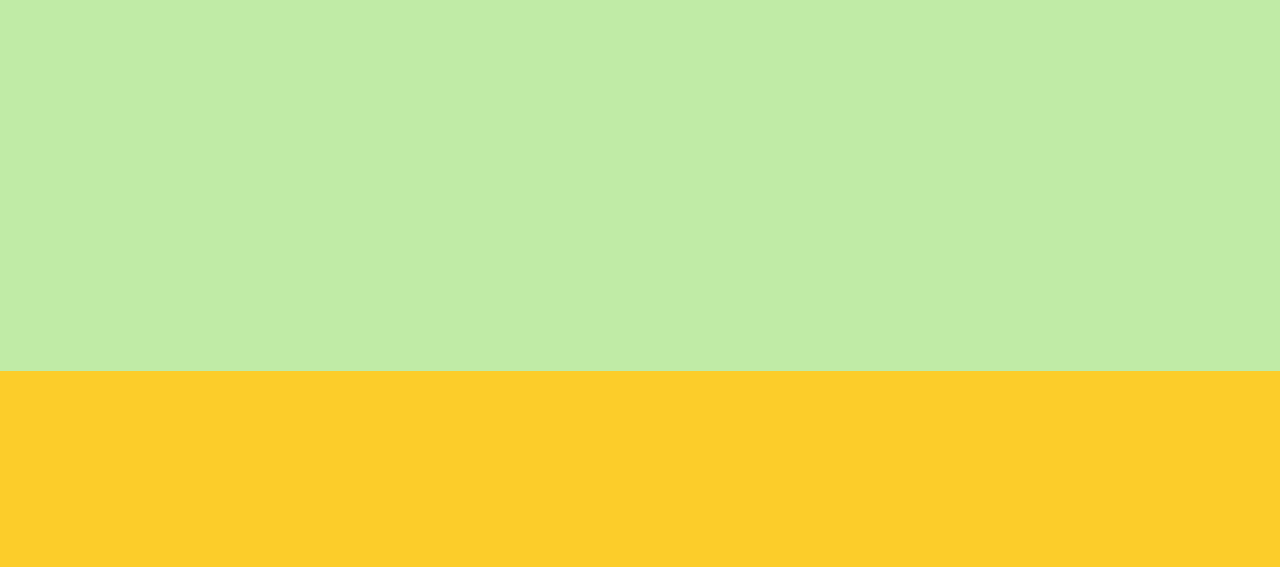
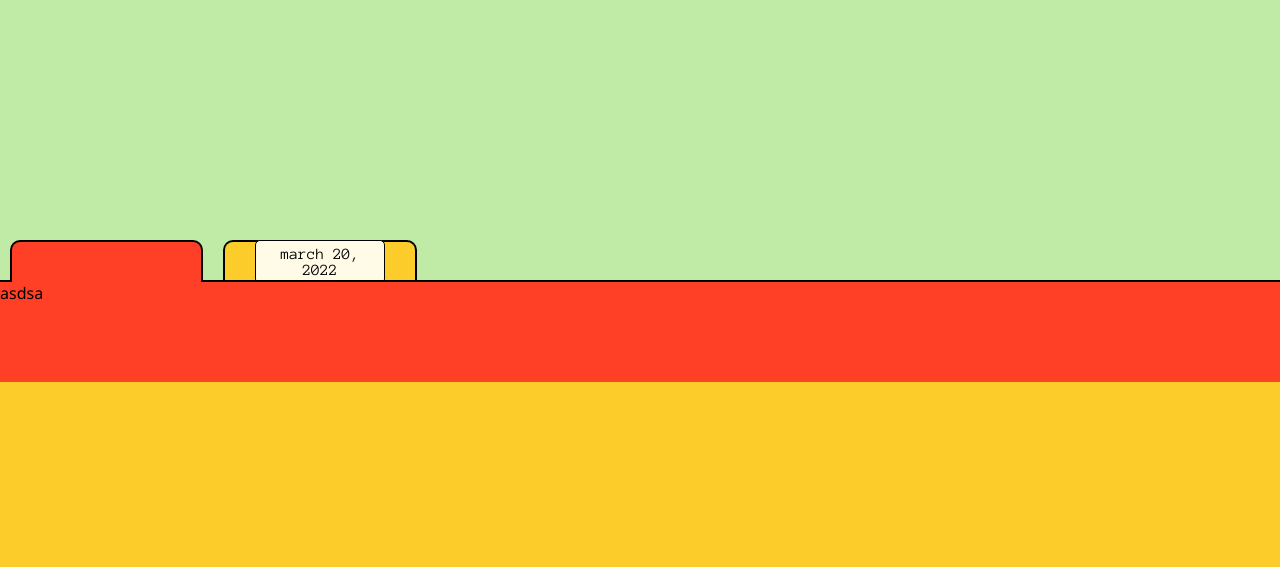
Before and after one commit to Aron-Arboleda/LiwanagAtDunong, a PHP site: page / in a window 1280 px wide. Shown: the part 4487-5054 px from the top of the page. Run offline with PHP 8.4, Linux system fonts and the light colour scheme; some web fonts are replaced.

Commit message:
Initialized the folders

```diff
--- a/src/index.html
+++ b/src/index.html
@@ -184,8 +184,28 @@
             <h2 id="aetaLearningCenterPageTitle" class="corben">Aeta Learning Center</h2>
           </div>
         </div>
+
         <div id="foldersContainer">
+          <div class="folder" id="folder1">
+            <div class="folderHeader">
+              <div class="folderNotch" id="folderNotch1">
 
+              </div>
+            </div>
+            <div class="folderBody" id="folderBody1">
+              asdsa
+            </div>
+          </div>
+          <div class="folder" id="folder2">
+            <div class="folderHeader">
+              <div class="folderNotch flex-center" id="folderNotch2">
+                <p class="folderDateText">march 20, 2022</p>
+              </div>
+            </div>
+            <div class="folderBody" id="folderBody2">
+              asdsa
+            </div>
+          </div>
         </div>
       </div>
 
--- a/src/styles/aetaLearningCenter.css
+++ b/src/styles/aetaLearningCenter.css
@@ -4,8 +4,7 @@
     background-color: var(--pallete-lightGreen);
     padding: 50px 0px;
     margin: 0;
-    display: flex;
-    justify-content: center;
+    display: block;
     z-index: 1;
 }
 
@@ -41,3 +40,74 @@
             -2px 2px #000000,
             0px 5px 5px rgba(0, 0, 0, 0.329);
 }
+
+#foldersContainer {
+    display: grid;
+    grid-template-columns: 1fr;
+    grid-template-rows: 1fr;
+}
+
+.folder {
+    width: 100%;
+    position: relative;
+    top: 713px;
+    grid-area: 1 / 1;
+}
+
+#folder1 {z-index: 10;}
+#folder2 {z-index: 9;}
+
+.folderHeader {
+    display: grid;
+    grid-template-columns: 1fr 1fr 1fr 1fr 1fr 1fr;
+}
+
+.folderBody {
+    height: 100px;
+    border-top: 2px solid black;
+}
+
+.folderNotch {
+    margin: 0px 10px;
+    border-radius: 10px 10px 0px 0px;
+    border: 2px solid black;
+    border-bottom: none;
+    position: relative;
+    top: 2px;
+    height: 40px;
+    align-items: center;
+}
+
+.folderDateText {
+    font-family: 'Anonymous Pro';
+    background-color: var(--pallete-brightWhite);
+    height: auto;
+    width: 100%;
+    padding: 5px;
+    border-radius: 5px;
+    border: 1px solid black;
+    margin: 0px 30px;
+    text-align: center;
+}
+
+#folderNotch1 {
+    background-color: var(--pallete-redOrangeBackgroundColor);
+    grid-area: 1 / 1;
+    z-index: 2;
+}
+
+#folderBody1 {
+    background-color: var(--pallete-redOrangeBackgroundColor);
+    z-index: 1;
+}
+
+#folderNotch2 {
+    background-color: var(--pallete-yellow);
+    grid-area: 1 / 2;
+    z-index: 2;
+}
+
+#folderBody2 {
+    background-color: var(--pallete-yellow);
+    z-index: 1;
+}
--- a/src/styles/generalStyles.css
+++ b/src/styles/generalStyles.css
@@ -10,6 +10,7 @@
     --pallete-greenTextColor: #083800;
     --pallete-brownTextColor: #442609;
     --pallete-brownBackgroundColor: #A75629;
+    --pallete-redOrangeBackgroundColor: #FF4026;
 }
 
 p {
```
